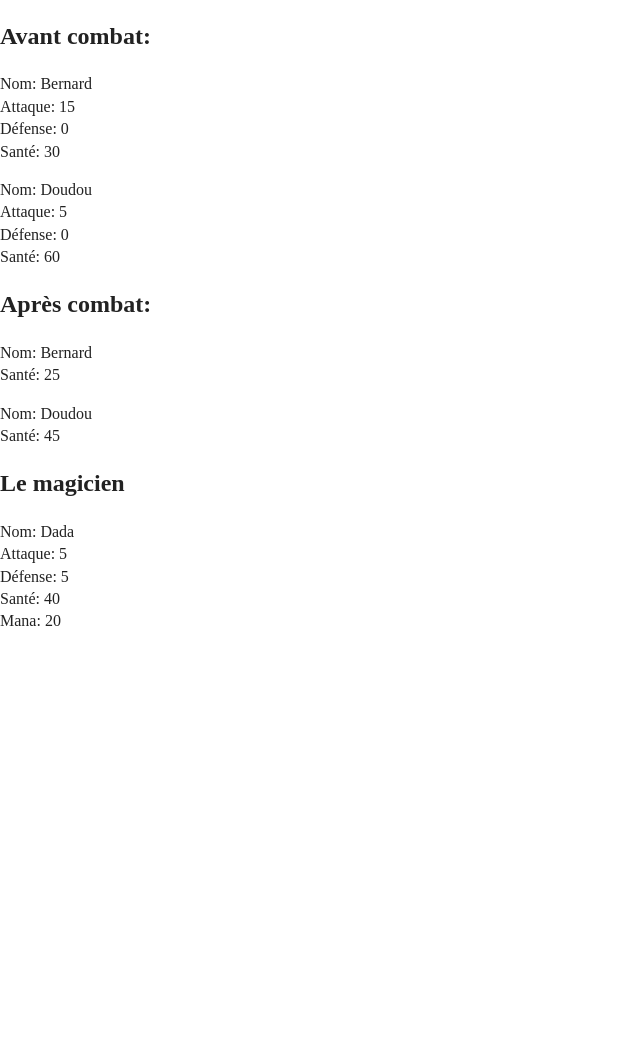
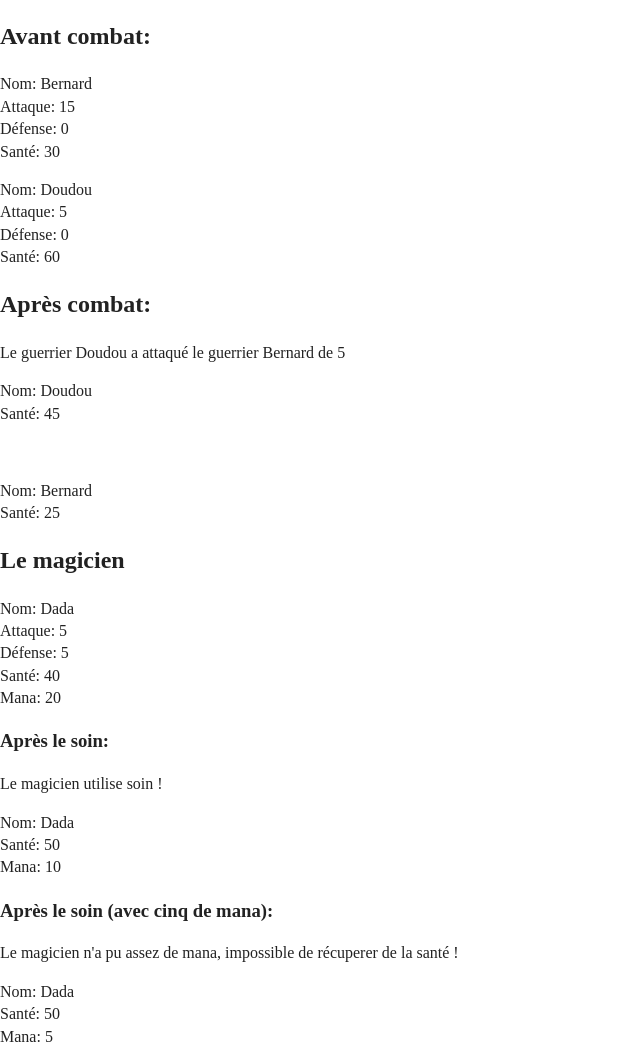
Before and after one commit to Gvito/game-battle, a plain HTML site: page index.html in a window 1280 px wide. Shown: the whole page, without its empty margins (0-640 px from the left). Before the commit the page ends 800 px from the top, so only its background shows below. Drawn offline with nearby package versions, Linux system fonts and the light colour scheme.

Commit message:
edit magicien add add innerhtml

```diff
--- a/index.html
+++ b/index.html
@@ -25,12 +25,26 @@
 
 <h2>Après combat:</h2>
 
+<p id="attackWarrior"></p>
 <p id="viewNextGuerrier"></p>
+<br>
+<p id="attackWarrior"></p>
 <p id="viewNextGuerrier2"></p>
 
 <h2>Le magicien</h2>
 
 <p id="viewMagicien"></p>
+
+<h3>Après le soin:</h3>
+
+<p id="useHeal"></p>
+<p id="viewMagicien2"></p>
+
+<h3>Après le soin (avec cinq de mana):</h3>
+
+<p id="errorHeal"></p>
+<p id="viewMagicien3"></p>
+
 
 
   <script src="js/vendor/modernizr-3.6.0.min.js"></script>
--- a/js/main.js
+++ b/js/main.js
@@ -6,6 +6,7 @@ function Guerrier(nom, attaque, defense, sante) {
   this.sante = sante,
 
   this.attack = function(test) {
+    document.getElementById("attackWarrior").innerHTML = "Le guerrier " + this.nom + " a attaqué le guerrier " + test.nom + " de " + this.attaque;
     test.sante = test.sante - this.attaque;
   }
 };
@@ -19,7 +20,14 @@ function Magicien(nom, attaque, defense, sante, mana) {
   this.mana = mana,
 
   this.heal = function() {
-
+    if (this.mana > 9) {
+      document.getElementById("useHeal").innerHTML = "Le magicien utilise soin !"
+      this.mana = this.mana - 10,
+      this.sante = this.sante + 10
+    }
+    else {
+      document.getElementById("errorHeal").innerHTML = "Le magicien n'a pu assez de mana, impossible de récuperer de la santé !";
+    }
   }
 };
 
@@ -36,12 +44,24 @@ document.getElementById("viewGuerrier2").innerHTML = "Nom: " + guerrier2.nom + "
 
 // the warrior 1 attack warrior 2
 guerrier1.attack(guerrier2);
+document.getElementById("viewNextGuerrier").innerHTML = "Nom: " + guerrier2.nom + "<br> Santé: " + guerrier2.sante;
 // the warrior 2 attack warrior 1
 guerrier2.attack(guerrier1);
+document.getElementById("viewNextGuerrier2").innerHTML = "Nom: " + guerrier1.nom + "<br> Santé: " + guerrier1.sante;
 
-// show the warrior stats after the battle
-document.getElementById("viewNextGuerrier").innerHTML = "Nom: " + guerrier1.nom + "<br> Santé: " + guerrier1.sante;
-document.getElementById("viewNextGuerrier2").innerHTML = "Nom: " + guerrier2.nom + "<br> Santé: " + guerrier2.sante;
+///////////////////////////////////////////
 
 // show the magicien stats
 document.getElementById("viewMagicien").innerHTML = "Nom: " + magicien.nom + "<br> Attaque: " + magicien.attaque + "<br> Défense: " + magicien.defense + "<br> Santé: " + magicien.sante + "<br> Mana: " + magicien.mana;
+
+// use healing
+magicien.heal();
+// show the magicien stats after heal
+document.getElementById("viewMagicien2").innerHTML = "Nom: " + magicien.nom + "<br> Santé: " + magicien.sante + "<br> Mana: " + magicien.mana;
+
+
+magicien.mana = 5;
+// use healing
+magicien.heal();
+// show the magicien stats after heal (and with 5 mana)
+document.getElementById("viewMagicien3").innerHTML = "Nom: " + magicien.nom + "<br> Santé: " + magicien.sante + "<br> Mana: " + magicien.mana;
```
